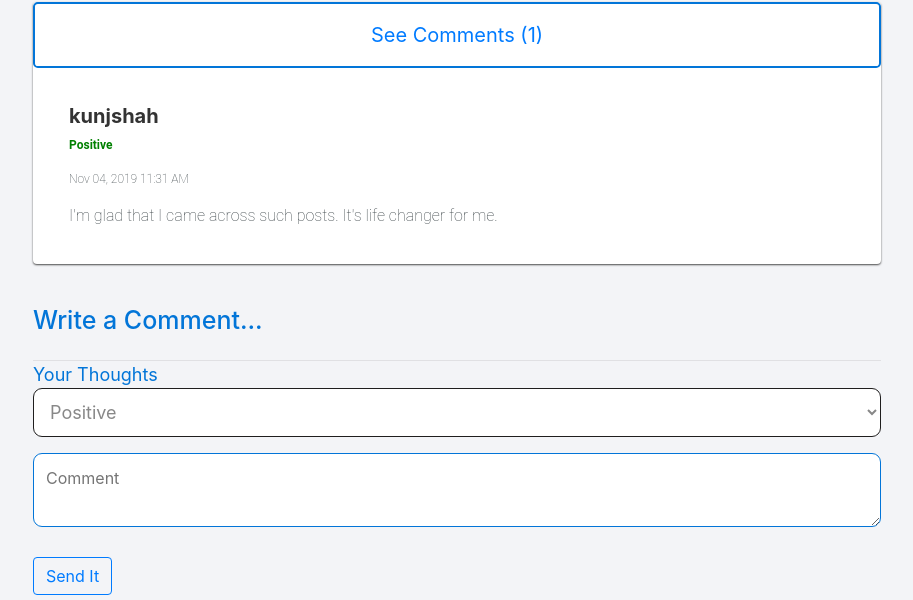
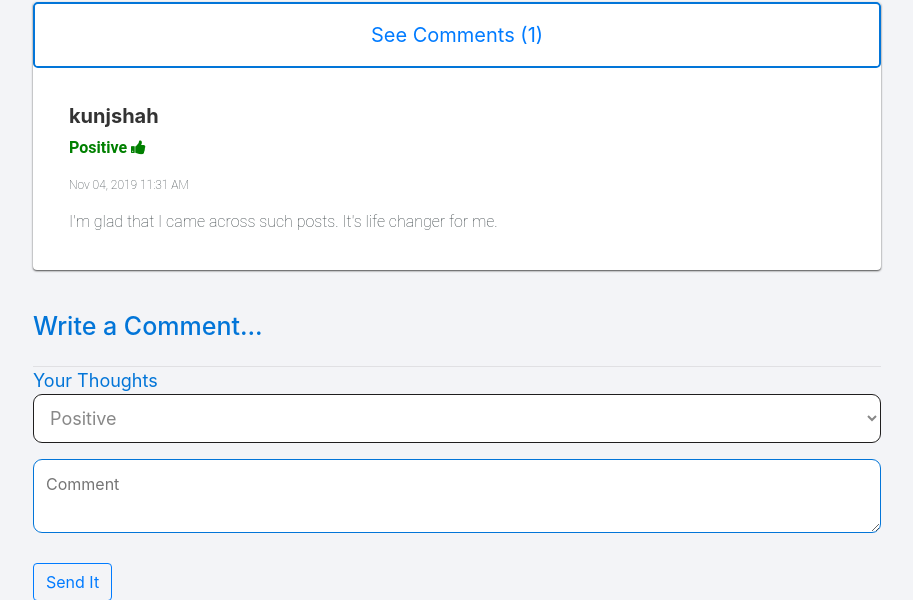
Before and after one commit to kunjshah45/comp440-project, a Flask app: page /post/a-simple-solution-to in a window 1280 px wide, after a click that opens the changed part. Shown: the part 1174-1774 px from the top of the page, without its empty margins (183-1096 px from the left). Run offline with Flask 2, Linux system fonts and the light colour scheme; the visitor is signed in with stand-in values (Sample User, id 1); data comes from the database, SQL or seed files in the repository; some libraries are stand-ins or nearby versions.

Commit message:
Response for comments added

```diff
--- a/templates/blog.html
+++ b/templates/blog.html
@@ -32,9 +32,9 @@
           <div class="media-body text-center text-md-left ml-md-3 ml-0">
             <h5 class="mt-0 font-weight-bold">{{Comments.username}}</h5>
             {% if Comments.commentType== True %}
-            <p style="font-size: 12px;font-weight: bold; color:green ">Positive</p>
+            <p style="font-size: 16px;font-weight: bold; color:green ">Positive <i class="fa fa-thumbs-up" aria-hidden="true"></i></p>
             {% else %}
-            <p style="font-size: 12px;font-weight: bold; color:red">Negative</p>
+            <p style="font-size: 16px;font-weight: bold; color:red">Negative <i class="fa fa-thumbs-down" aria-hidden="true"></i></p>
             {% endif %}
             <p class="date" style="font-size: 12px;">{{Comments.commentdate.strftime('%b %d, %Y %I:%M %p')}}</p>
             <p style="font-size: 16px;">
```
